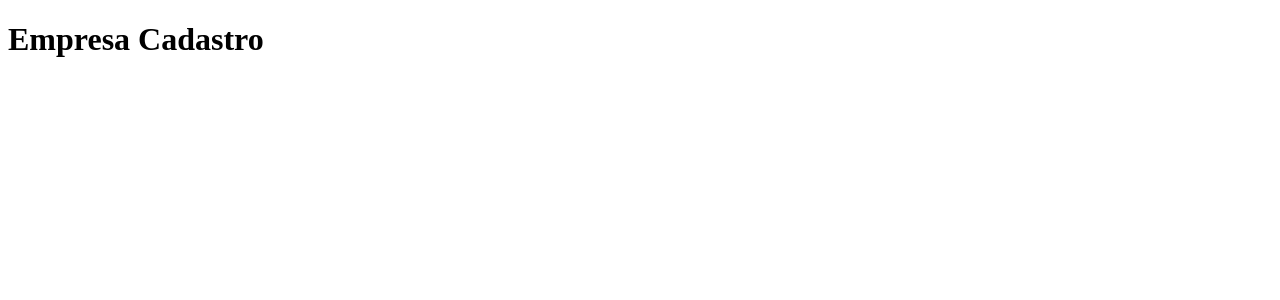
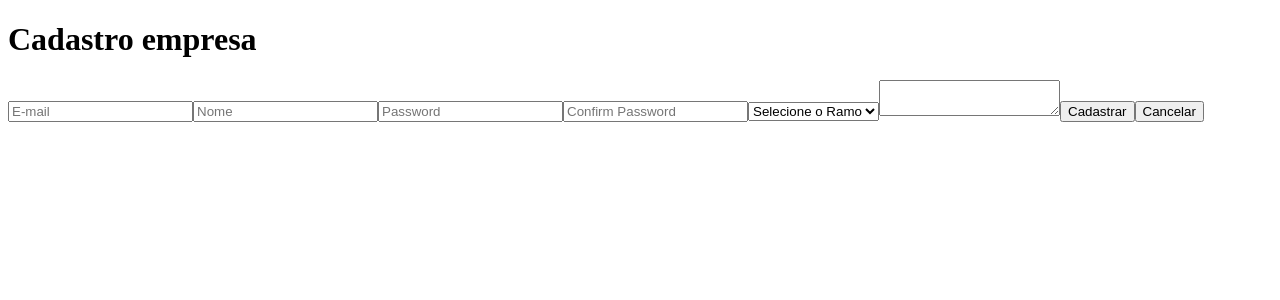
Before and after one commit to fernandomocrosky/projeto_vagas, a Next.js app in the folder frontend/: page /empresa/cadastro in a window 1280 px wide. Shown: the top 300 px of the page. Built offline with nearby package versions, Linux system fonts and the light colour scheme; no server answers.

Commit message:
Feat: Form Cadastro Empresa boilerplate

```diff
--- /dev/null
+++ b/frontend/src/app/components/EmpresaForm.js
@@ -0,0 +1,100 @@
+'use client';
+
+import { Formik, Form, Field } from 'formik';
+import { useRouter } from 'next/navigation';
+import { registerEmpresa } from '../../auth/api';
+import Swal from 'sweetalert2';
+
+const initialValues = {
+  email: '',
+  password_confirmation: '',
+  password: '',
+  name: '',
+  descricao: '',
+  ramo: '',
+};
+
+function EmpresaForm() {
+  const router = useRouter();
+
+  const handleSubmit = (values) => {
+    console.log(values);
+    registerEmpresa(values)
+      .then(async (res) => {
+        await Swal.fire({
+          title: 'Sucesso',
+          text: 'Cadastrado com Sucesso',
+          icon: 'success',
+        }).then(() => router.push('/login'));
+      })
+      .catch(async (err) => {
+        await Swal.fire({
+          title: 'Oops...',
+          text: err?.response?.data?.errors[0],
+          icon: 'error',
+        });
+      });
+  };
+
+  return (
+    <Formik
+      initialValues={initialValues}
+      onSubmit={handleSubmit}>
+      <Form>
+        <Field
+          name="email"
+          id="email"
+          type="email"
+          placeholder="E-mail"
+        />
+
+        <Field
+          name="name"
+          id="name"
+          type="text"
+          placeholder="Nome"
+        />
+        <Field
+          name="password"
+          id="password"
+          type="password"
+          placeholder="Password"
+        />
+        <Field
+          name="password_confirmation"
+          id="password_confirmation"
+          type="password"
+          placeholder="Confirm Password"
+        />
+        <Field
+          name="ramo"
+          id="ramo"
+          as="select">
+          <option
+            value=""
+            disabled
+            selected="selected">
+            Selecione o Ramo
+          </option>
+          <option value="Alimentos">Alimentos</option>
+          <option value="Quimico">Quimico</option>
+          <option value="Tecnologia">Tecnologia</option>
+          <option value="Outros">Outros</option>
+        </Field>
+        <Field
+          name="descricao"
+          as="textarea"
+        />
+
+        <button type="submit">Cadastrar</button>
+        <button
+          type="button"
+          onClick={() => router.back()}>
+          Cancelar
+        </button>
+      </Form>
+    </Formik>
+  );
+}
+
+export default EmpresaForm;
--- a/frontend/src/app/components/LoginForm.js
+++ b/frontend/src/app/components/LoginForm.js
@@ -18,14 +18,15 @@ function LoginForm() {
       .then(async (res) => {
         await Swal.fire({
           title: 'success',
-          text: 'Logado com sucess',
+          text: 'Logado com sucesso',
           icon: 'success',
         }).then(() => localStorage.setItem('token', res.data.token));
       })
       .catch(async (err) => {
+        console.log(err);
         await Swal.fire({
           title: 'erro',
-          text: 'Login ou senha invalidos',
+          text: err?.response?.data?.errors[0],
           icon: 'error',
         });
       });
--- a/frontend/src/app/empresa/cadastro/page.js
+++ b/frontend/src/app/empresa/cadastro/page.js
@@ -1,5 +1,12 @@
+import EmpresaForm from '../../components/EmpresaForm';
+
 function EmpresaCadastroPage() {
-  return <h1>Empresa Cadastro</h1>;
+  return (
+    <div>
+      <h1>Cadastro empresa</h1>
+      <EmpresaForm />
+    </div>
+  );
 }
 
 export default EmpresaCadastroPage;
--- a/frontend/src/auth/api.js
+++ b/frontend/src/auth/api.js
@@ -1,5 +1,15 @@
 import axios from 'axios';
 
+const apiRoute = process.env.NEXT_PUBLIC_API_ROUTE;
+
 export const login = (data) => {
-  return axios.post('http://localhost:8000/api/login', data);
+  return axios.post(apiRoute + '/login', data);
 };
+
+export const registerEmpresa = (data) => {
+  return axios.post(apiRoute + '/usuarios/empresas', data);
+};
+
+export const registerCandidato = (data) => {
+  return axios.post(apiRoute + '/usuarios/candidatos', data);
+};
```
Also changed, not shown: 2 other files (tests, documents, lock files or other folders).
